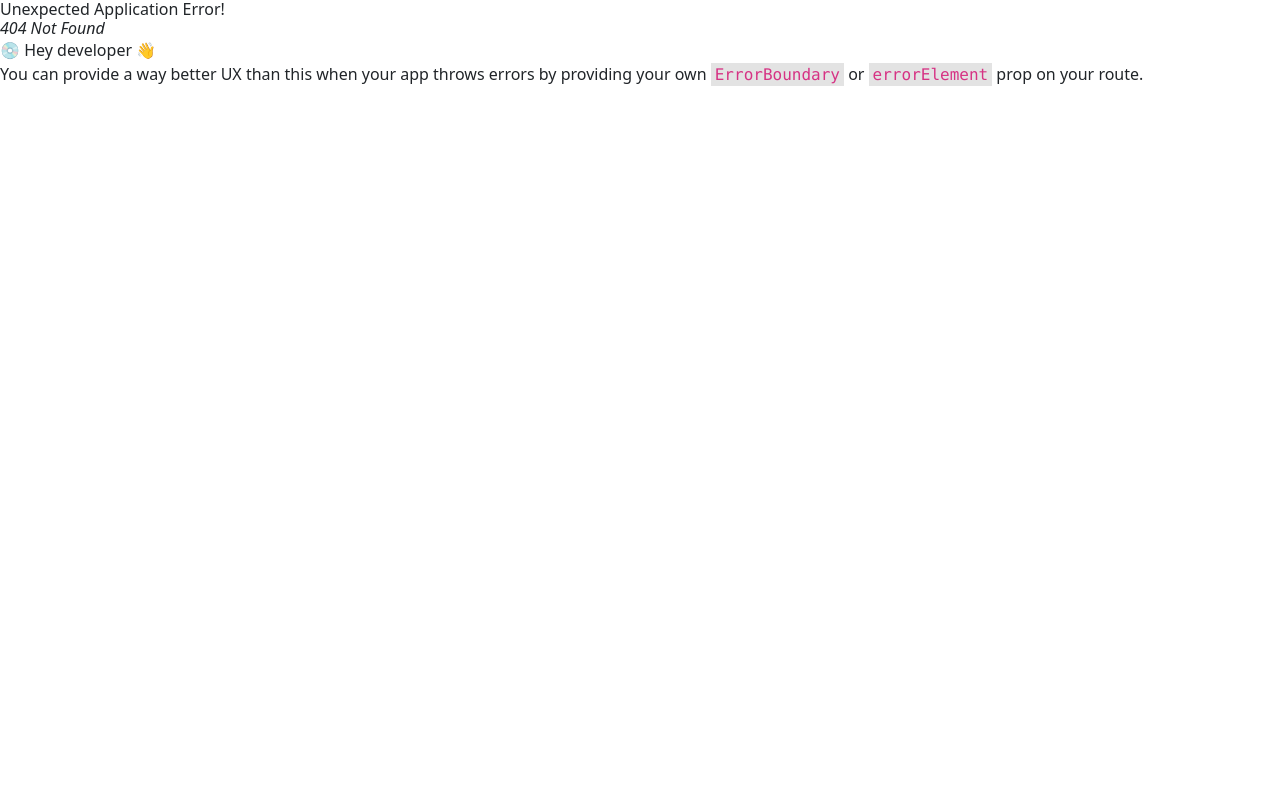
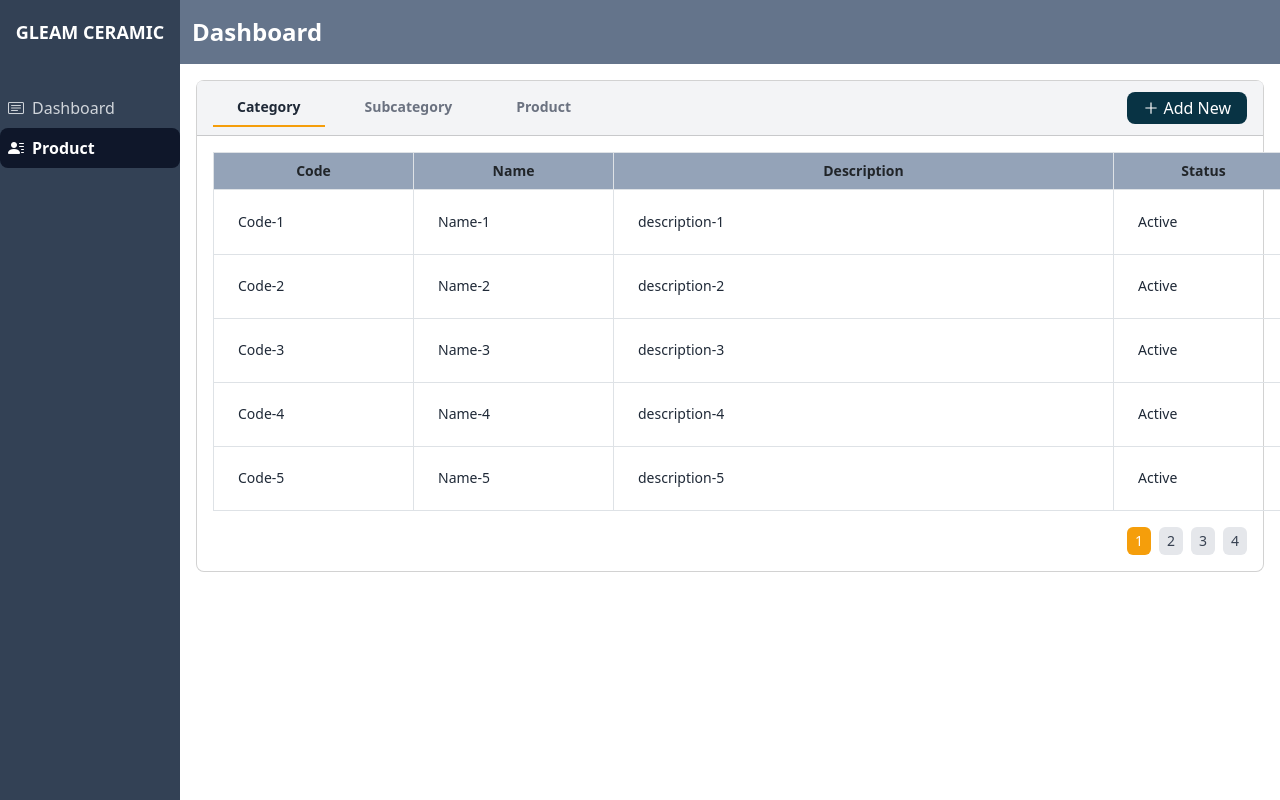
Before and after one commit to pramuddhika/CERAMIC-SHOP-PROJECT, a React (Vite) app in the folder client/: page /app/Product_Management in a window 1280 px wide. Before the commit this address had no page. Built offline with nearby package versions, Linux system fonts and the light colour scheme.

Commit message:
fe fixed

```diff
--- a/client/src/app/UI/DashBoard.jsx
+++ b/client/src/app/UI/DashBoard.jsx
@@ -1,7 +1,7 @@
 const DashBoard = () => {
   return (
     <div>
-      <h1>Dashboard</h1>
+      <h1 className="box-content size-96 bg-slate-500">Dashboard</h1>
     </div>
   );
 };
--- a/client/src/app/UI/MemberManagment.jsx
+++ b/client/src/app/UI/MemberManagment.jsx
@@ -25,7 +25,7 @@ const MemberManagement = () => {
   const startIndex = (currentPage - 1) * itemsPerPage;
   const currentData = data.slice(startIndex, startIndex + itemsPerPage);
   const totalPages = Math.ceil(data.length / itemsPerPage);
-  const [image, setImage] = useState(null);
+  const [setImage] = useState(null);
   const handleImageChange = (e) => {
     const file = e.target.files[0];
     if (file) {
@@ -48,8 +48,8 @@ const MemberManagement = () => {
     },
   });
   return (
-    <div className="p-4">
-      <div className="card shadow-lg rounded-lg h-full w-full">
+    <div>
+      <div className="card rounded-lg h-full w-full">
         <div className="card-header flex justify-between items-center border-b py-2 bg-gray-100">
           <ul className="flex space-x-4">
             {["Category", "Subcategory", "Product"].map((tabName, index) => (
@@ -75,36 +75,25 @@ const MemberManagement = () => {
             Add New
           </button>
         </div>
-        <div className="card-body flex-grow p-4 flex flex-col">
-          <div
-            className="overflow-auto p-4"
-            style={{
-              margin: "0 auto",
-              maxWidth: "1960px",
-              minWidth: "1100px",
-              minHeight: "400px",
-            }}
-          >
-            <table className="table-auto border border-amber-900 w-full text-sm">
-              <thead className="bg-cyan-500">
-                <tr>
-                  <th className="border px-6 py-2 w-1/5">Code</th>
-                  <th className="border px-6 py-2 w-1/5">Name</th>
-                  <th className="border px-6 py-2 w-2/5">Description</th>
-                  <th className="border px-6 py-2 w-1/5">Status</th>
-                  <th className="border px-6 py-2 w-1/5">
-                    <div className="flex justify-center">Actions</div>
-                  </th>
+        <div className="card-body">
+          <table className="border text-sm table-fixed w-full">
+            <thead className="bg-slate-400">
+              <tr className="text-center">
+                <th className="border py-2 min-w-[200px]">Code</th>
+                <th className="border py-2 min-w-[200px]">Name</th>
+                <th className="border py-2 min-w-[500px]">Description</th>
+                <th className="border py-2 min-w-[180px]">Status</th>
+                <th className="border py-2 min-w-[180px]">Actions</th>
               </tr>
             </thead>
-              <tbody className="divide-y">
+            <tbody className="text-gray-800">
               {currentData.map((row, index) => (
                 <tr key={index}>
-                    <td className="border px-6 py-2">{row.code}</td>
+                  <td className="border px-6 py-2 w-64">{row.code}</td>
                   <td className="border px-6 py-2">{row.name}</td>
                   <td className="border px-6 py-2">{row.description}</td>
                   <td className="border px-6 py-2">{row.status}</td>
-                    <td className="border px-6 py-2 flex justify-center items-center">
+                  <td className="border px-6 py-4 flex justify-center items-center">
                     <button
                       className="text-blue-600 hover:text-blue-800"
                       onClick={handleModalToggle}
@@ -116,8 +105,9 @@ const MemberManagement = () => {
               ))}
             </tbody>
           </table>
-          </div>
-          <div className="mt-4 flex justify-center items-center space-x-2">
+
+          {/* Pagination */}
+          <div className="mt-3 flex justify-end items-center space-x-2">
             {Array.from({ length: totalPages }, (_, index) => (
               <button
                 key={index}
--- a/client/src/app/layout/Layout.jsx
+++ b/client/src/app/layout/Layout.jsx
@@ -6,15 +6,15 @@ import { useState } from "react";
 const Layout = () => {
   const [activeTopic, setActiveTopic] = useState("Dashboard");
   return (
-      <div className="flex h-screen">
+    <div className="h-screen">
       <div className="fixed w-[180px]">
         <SideNav setActiveTopic={setActiveTopic} />
       </div>
-        <div className="flex flex-col w-calc ml-[180px]">
-          <div className="fixed w-full mb-10">
+      <div className="flex flex-col h-screen">
+        <div className="fixed mb-10 w-calc ml-[180px]">
           <TopBar topic={activeTopic} />
         </div>
-          <div className="overflow-auto mt-20 pl-3">
+        <div className="overflow-auto mt-20 px-3 w-calc ml-[180px]">
           <Outlet />
         </div>
       </div>
--- a/client/src/app/layout/SideNav.jsx
+++ b/client/src/app/layout/SideNav.jsx
@@ -39,10 +39,10 @@ const SideNav = ({ setActiveTopic }) => {
           topic="Dashboard"
         />
         <NavItem
-          to="/app/Member_Management"
+          to="/app/Product_Management"
           Icon={() => <i className="bi bi-person-lines-fill"></i>}
           label="Product"
-          topic="Product"
+          topic="Product Maganement"
         />
       </div>
     </div>
--- a/client/src/app/layout/TopBar.jsx
+++ b/client/src/app/layout/TopBar.jsx
@@ -1,14 +1,14 @@
-import PropTypes from 'prop-types';
+import PropTypes from "prop-types";
 
-const TopBar = ({topic}) => {
+const TopBar = ({ topic }) => {
   return (
-      <div className="bg-slate-500 w-full">
+    <div className="bg-slate-500 ">
       <p className="pt-3 pb-3 pl-3 text-2xl font-bold text-white">{topic}</p>
     </div>
   );
-}
+};
 
 TopBar.propTypes = {
-  topic: PropTypes.string
+  topic: PropTypes.string,
 };
 export default TopBar;
--- a/client/tailwind.config.js
+++ b/client/tailwind.config.js
@@ -10,6 +10,9 @@ export default {
         main: "#4B527E",
       }
     },
+    width: {
+      'calc': 'calc(100% - 180px)',
+    },
   },
   plugins: [],
 }
```
Also changed, not shown: client/src/routers/privateRoutes.jsx (+4 -3 lines). Lines whose indentation alone changed are shown as unchanged.
